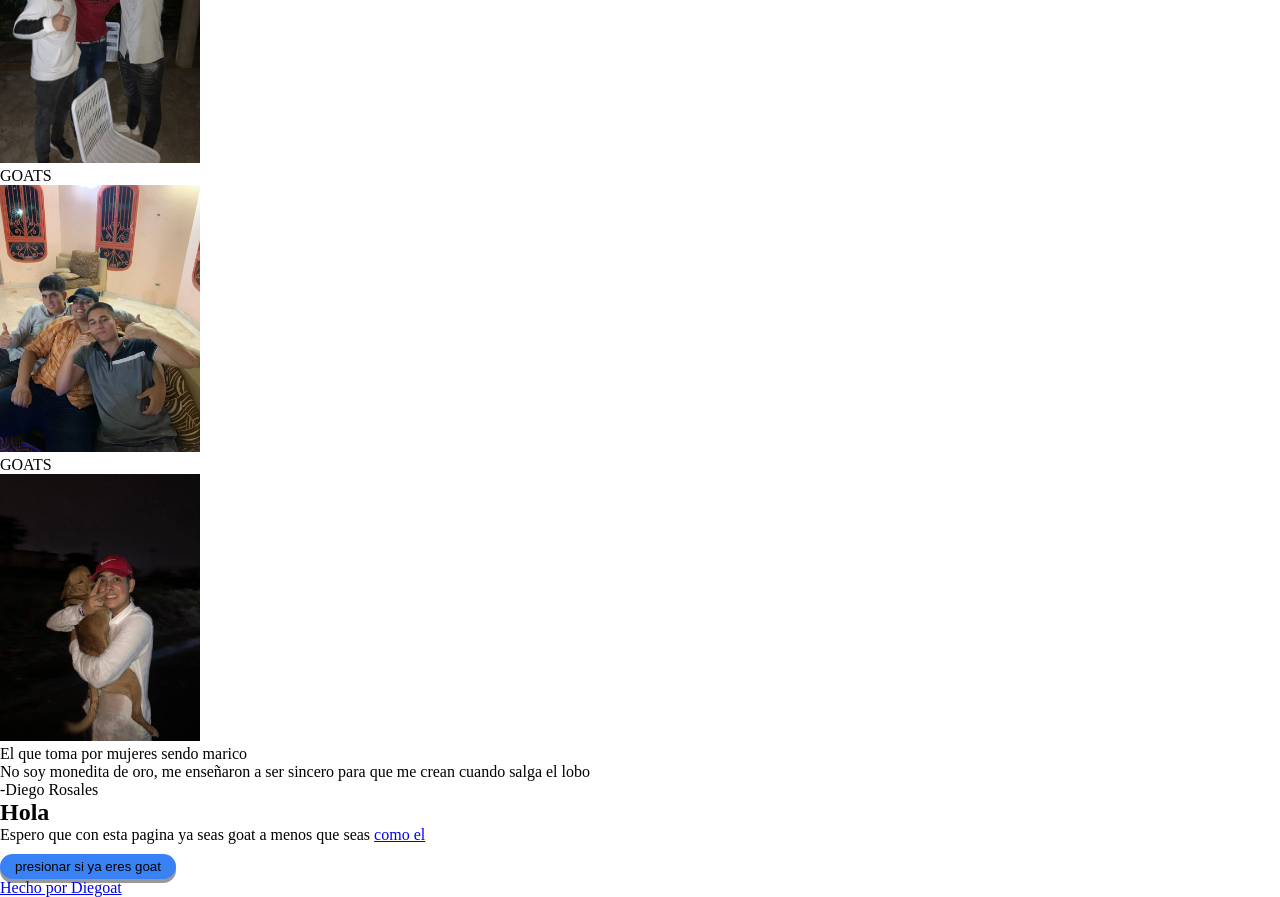
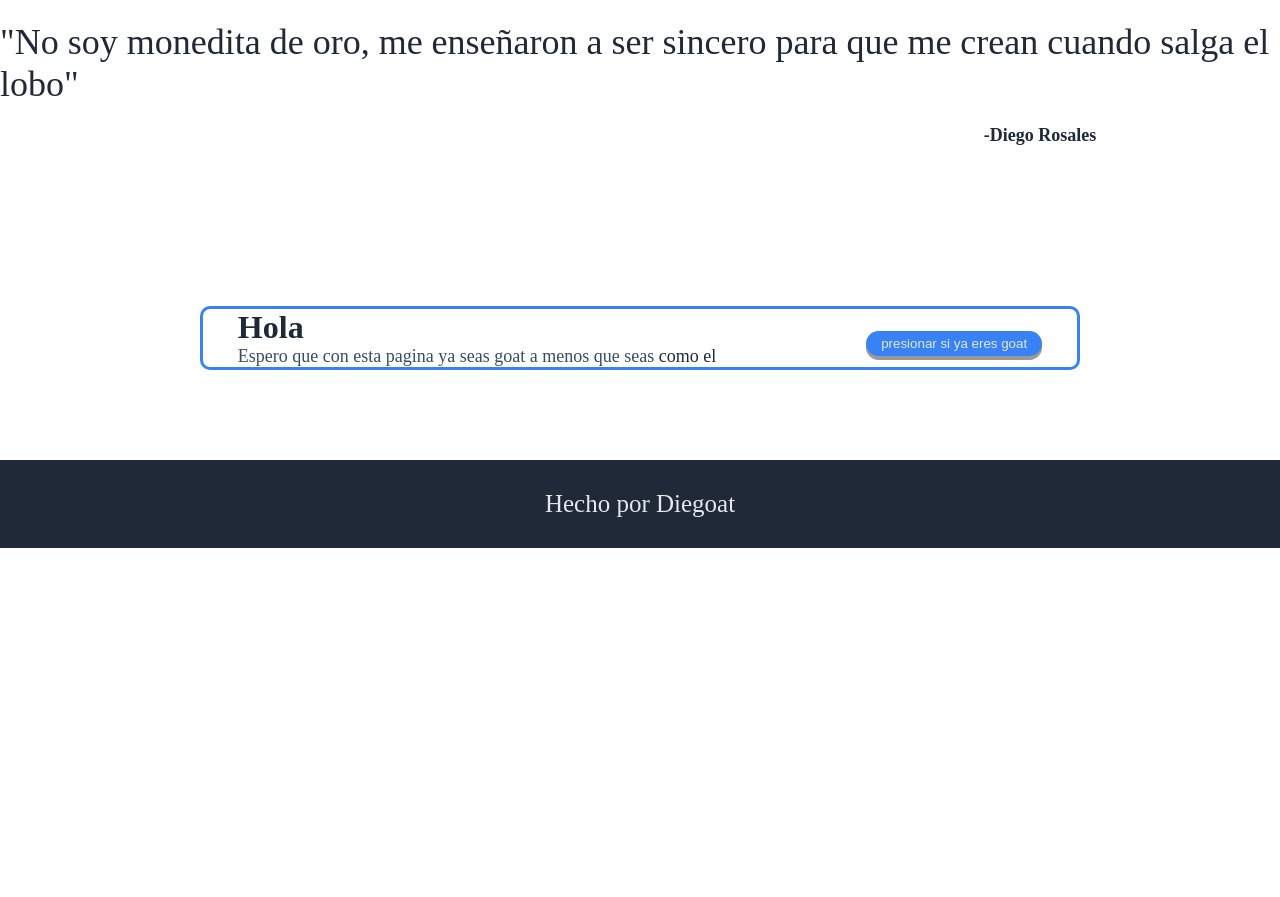
Before and after one commit to DiegoBonum/Landing-Page, a plain HTML site: page index.html in a window 1280 px wide. Shown: the part 980-1877 px from the top of the page. After the commit the page ends 1528 px from the top, so only its background shows below. Drawn offline with Linux system fonts and the light colour scheme.

Commit message:
terminada

```diff
--- a/index.html
+++ b/index.html
@@ -27,7 +27,7 @@
     </div>
 </header>
 <body>
-    <div>
+    <div id="arte">
         <h2>Arte y Cultura</h2>
         <div id="cultura">
             <article>
@@ -44,18 +44,22 @@
             </article>
             <article>
                 <img class="arte" src="img/rickelme.jpeg" width="200px">
-                <p>El que toma por mujeres sendo marico</p>
+                <p>El que toma por mujeres<br> sendo marico</p>
             </article>
         </div>
     </div>
     <div id="frase">
-        <p>No soy monedita de oro, me enseñaron a ser sincero para que me crean cuando salga el lobo</p>
-        <p>-Diego Rosales</p>
+        <p class="can">"No soy monedita de oro, me enseñaron a ser sincero para que me crean cuando salga el lobo"</p>
+        <p class="diego">-Diego Rosales</p>
     </div>
-    <div>
-        <h2>Hola</h2>
-        <p>Espero que con esta pagina ya seas goat a menos que seas <scan><a href="https://diegobonum.github.io/fantasma/" target="_blank"> como el</a></scan></p>
+    <div id="final">
+        <div>
+            <h2>Hola</h2>
+            <p>Espero que con esta pagina ya seas goat a menos que seas <scan><a href="https://diegobonum.github.io/fantasma/" target="_blank"> como el</a></scan></p>
+        </div>
+        <div>
         <button onclick="location.href='https://www.youtube.com/watch?v=WfyNolgmE7o'">presionar si ya eres goat</button>
+        </div>
     </div>
 </body>
 <footer>
--- a/styles.css
+++ b/styles.css
@@ -34,7 +34,9 @@ header{
 #cul{
     display: flex;
     justify-content: space-around;
+    align-items:center;
     margin: 100px;
+    margin-bottom: 40px;
     padding-bottom: 80px;
 }
 
@@ -61,6 +63,7 @@ header{
 }
 
 button{
+    color: #E5E7EB;
     background-color: #3882F6;
     padding: 5px 15px;
     margin-top: 10px;
@@ -69,7 +72,7 @@ button{
     outline: none;
     border: none;
     border-radius: 15px;
-    box-shadow: 0 4px #999
+    box-shadow: 0 4px #999;
     }
 
 button:active {
@@ -81,3 +84,112 @@ button:active {
 button:hover{
     cursor: pointer;
     }
+
+#arte h2{
+    color: #1F2937;
+    font-size: 36px;
+    font-weight: bolder;
+    text-align: center;
+    margin-bottom: 40px;
+}
+
+#cultura{
+    display: flex;
+    justify-content: center;
+    gap: 80px;
+    margin-bottom: 100px;
+}
+
+article p{
+    text-align: center;
+    font-size: larger;
+    font-weight:bold;
+    color:#1F2937
+}
+
+article img{
+    border-radius: 20px;
+    border-color: #1F2937;
+    border-width: 2px;
+    border-style: solid;
+}
+
+article img:hover{
+    width: 320px;
+    transition: 0.5s;
+}
+
+#frase{
+    display: flex;
+    justify-content: center;
+    flex-direction: column;
+    align-items: center;
+    gap: 20px;
+    margin-bottom: 160px;
+}
+
+.diego{
+    margin-left: 800px;
+    font-size: 18px;
+    font-weight: bold;
+    color:#1F2937
+}
+
+.can{
+    font-size: 36px;
+    font-weight: lighter;
+    color: #1F2937;
+}
+
+#final{
+    display: flex;
+    margin-top: 160px;
+    justify-content: center;
+    align-items: center;
+    border-radius: 10px;
+    border-color: #3882F6;
+    border-style: solid;
+    margin-right: 200px;
+    margin-left: 200px;
+    gap: 150px;
+}
+
+#final h2{
+    font-size: 32px;
+    color:#1F2937;
+}
+
+#final p{
+    font-size: large;
+    color:#384b66;
+}
+
+#final a{
+    text-decoration: none;
+    color:#1F2937;
+}
+
+#final a:hover{
+    color: #3882F6;
+    font-size: 20px;
+}
+
+footer{
+    margin-top: 90px;
+    background-color: #1F2937;
+    padding: 30px;
+}
+
+footer a{
+    text-decoration: none;
+    display: block;
+    text-align: center;
+    font-size: 25px;
+    color: #E5E7EB;
+}
+
+footer a:hover{
+    color: #3882F6;
+    font-size: 30px;
+    transition: 0.3s;
+}
```
